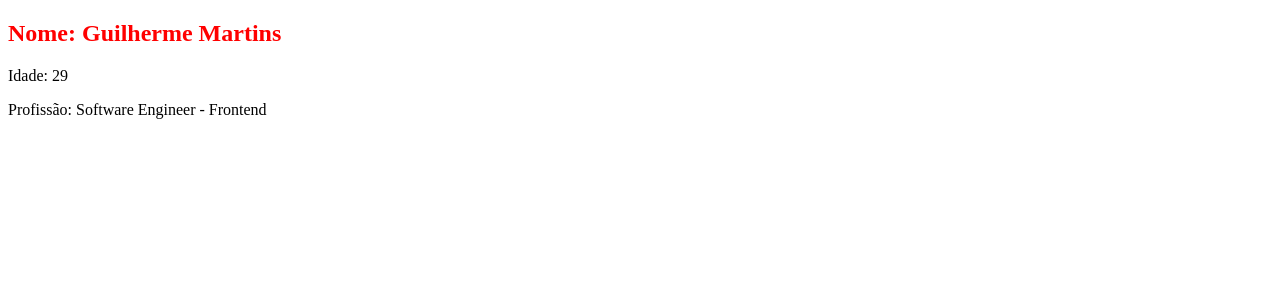
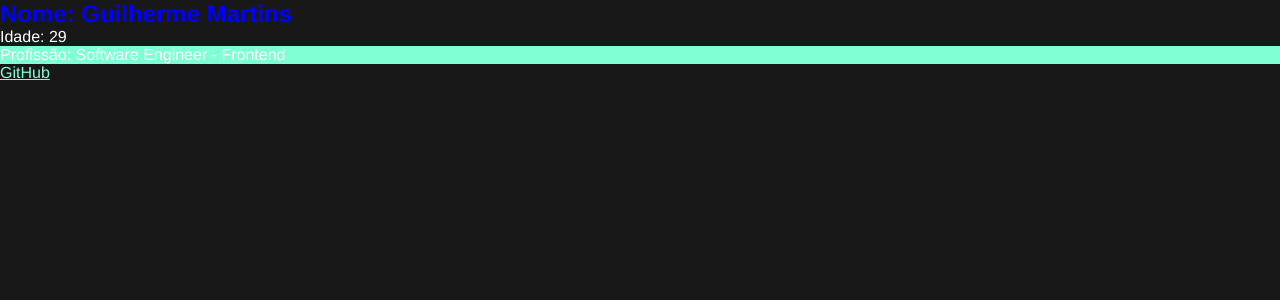
Before and after one commit to gmartins-dev/angular-curso-battisti, an Angular app: page / in a window 1280 px wide. Shown: the top 300 px of the page. Built offline with nearby package versions, Linux system fonts and the light colour scheme.

Commit message:
fundamentos css angular

```diff
--- a/src/app/components/first-component/first-component.component.css
+++ b/src/app/components/first-component/first-component.component.css
@@ -1,3 +1,6 @@
 h2 {
-  color: red;
+  color: blue;
 }
+.jobcss{
+  background-color: aquamarine;
+}
--- a/src/app/components/first-component/first-component.component.html
+++ b/src/app/components/first-component/first-component.component.html
@@ -1,3 +1,4 @@
 <h2>Nome: {{name}}</h2>
 <p>Idade: {{age}}</p>
-<p>Profissão: {{job}}</p>
+<p class="jobcss">Profissão: {{job}}</p>
+<a href="https://github.com/guilhermemm-dev">GitHub</a>
--- a/src/styles.css
+++ b/src/styles.css
@@ -1 +1,16 @@
 /* You can add global styles to this file, and also import other style files */
+
+*{
+  margin: 0;
+  padding: 0;
+  font-family: Helvetica;
+  color: white;
+}
+
+body{
+  background-color: #181818;
+}
+
+a{
+  color: aquamarine;
+}
```
